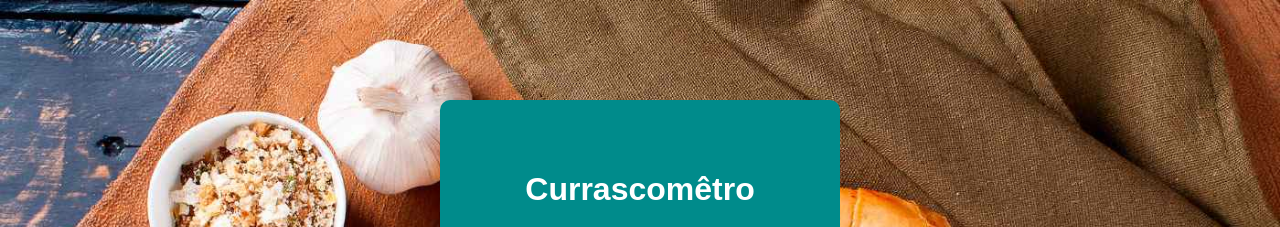
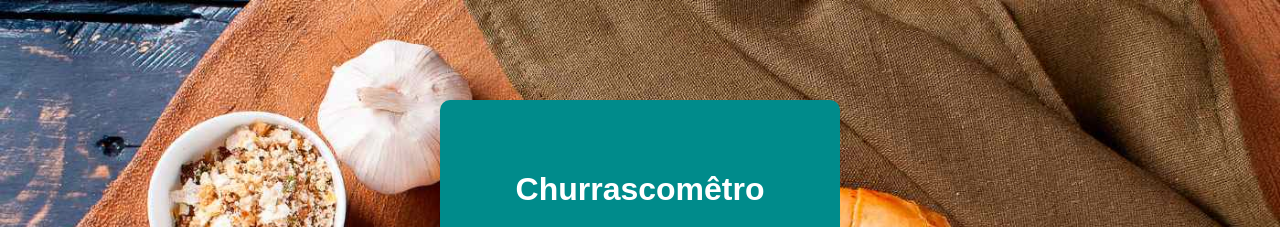
Before and after one commit to Otohime215/Churrascometro, a plain HTML site: page index.html in a window 1280 px wide. Shown: the top 227 px of the page. Drawn offline with Linux system fonts and the light colour scheme.

Commit message:
Atualizar o index.html

```diff
--- a/index.html
+++ b/index.html
@@ -9,7 +9,7 @@
 </head>
 <body>
     <div class="container">
-        <h1>Currascomêtro</h1>
+        <h1>Churrascomêtro</h1>
         <input id="adultos" type="number" placeholder="Adultos">
         <input id="criancas" type="number" placeholder="Crianças">
         <input id="duracao" type="number" placeholder="Duração (horas)">
```
